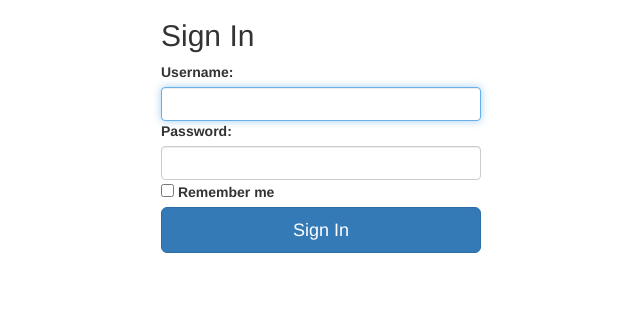
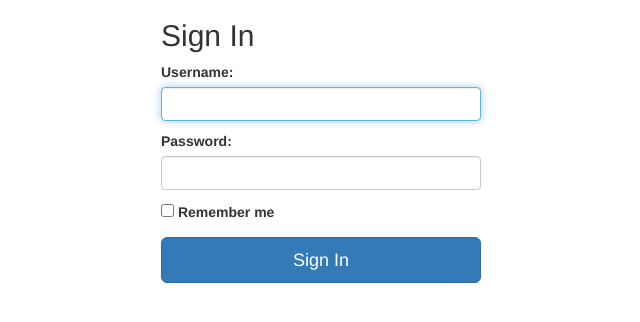
Before and after one commit to danrr/SELP, a Flask app: page /login in a window 1280 px wide. Shown: the part 51-373 px from the top of the page, without its empty margins (319-959 px from the left). Run offline with Flask 2, Linux system fonts and the light colour scheme; style sheets or scripts are compiled from the project's sources; some libraries are stand-ins or nearby versions.

Commit message:
Increasing the margins between form elements.

```diff
--- a/app/static/app.scss
+++ b/app/static/app.scss
@@ -103,6 +103,10 @@ ul.submissions {
 .form-signin {
     max-width: 320px;
     margin: 0 auto;
+
+    div {
+        margin-bottom: 10px;
+    }
 }
 
 .nav-right {
```
